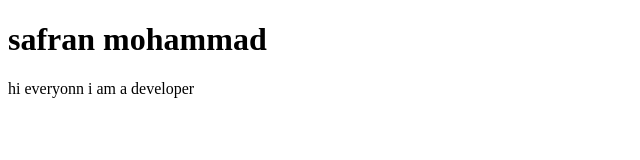
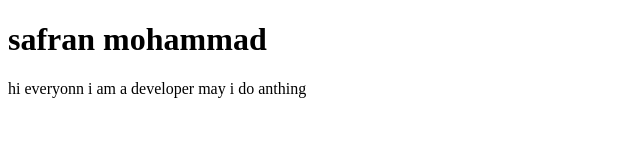
Before and after one commit to msafranBCS/samplrepo, a plain HTML site: page index.html in a window 1280 px wide. Shown: the whole page, without its empty margins (0-640 px from the left). Drawn offline with Linux system fonts and the light colour scheme.

Commit message:
add roall

```diff
--- a/index.html
+++ b/index.html
@@ -7,6 +7,6 @@
 </head>
 <body>
     <h1>safran mohammad</h1>
-    hi everyonn i am a developer
+   <p>hi everyonn i am a developer may i do anthing</p>
 </body>
 </html>
```
